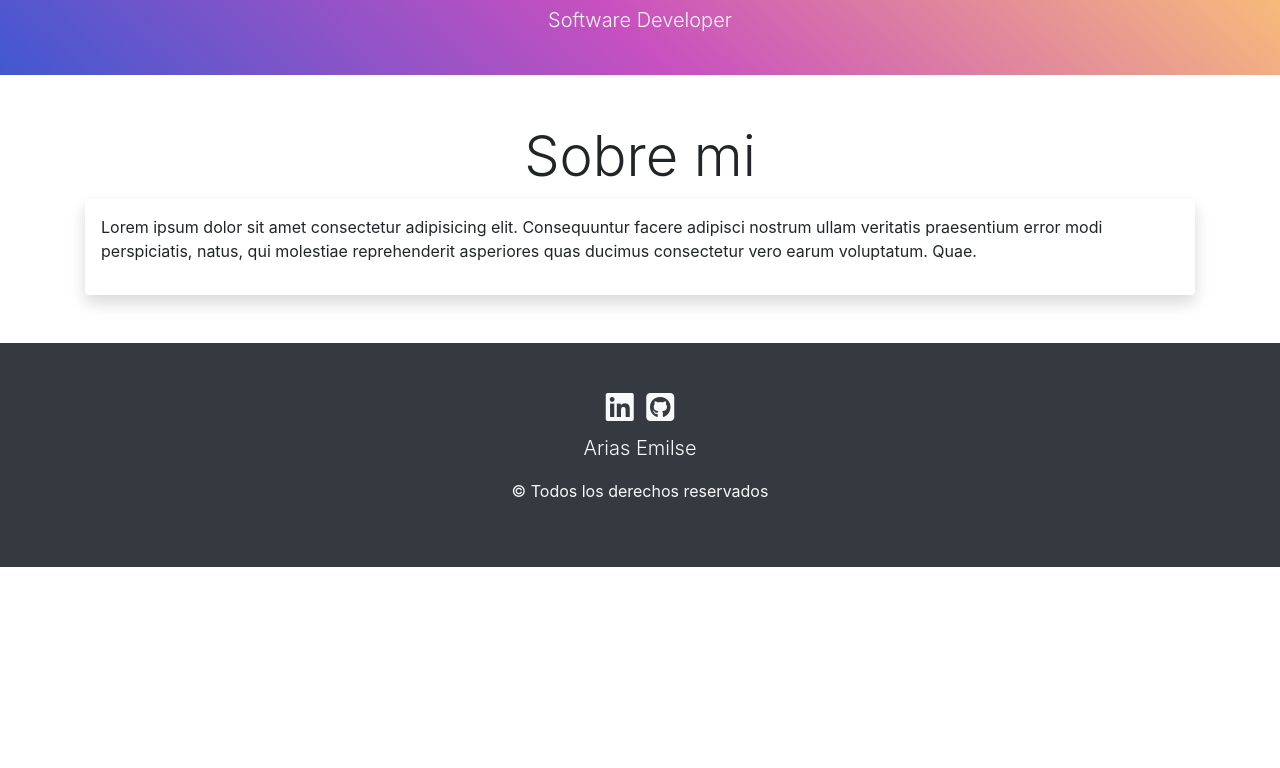
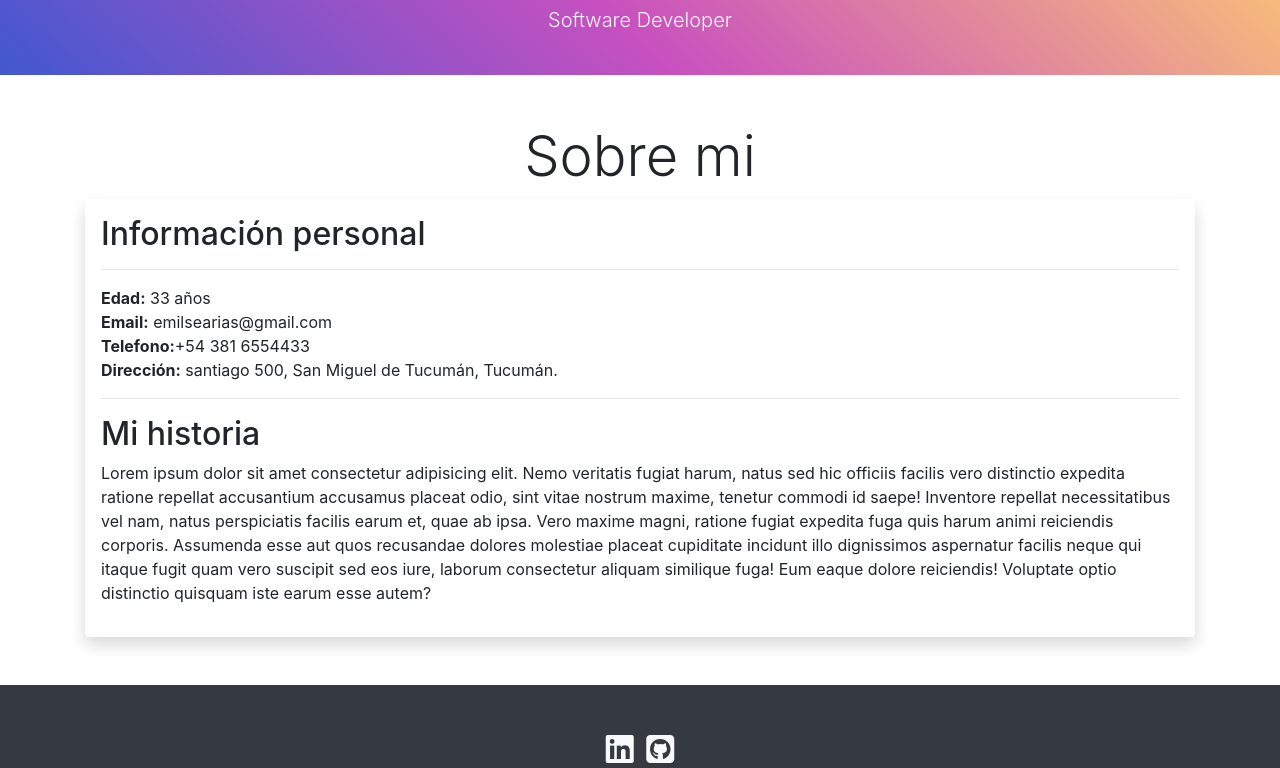
Before and after one commit to earias08/cv5a, a plain HTML site: page index.html in a window 1280 px wide. Shown: the part 161-929 px from the top of the page. Before the commit the page ends 800 px from the top, so only its background shows below. Drawn offline with nearby package versions, Linux system fonts and the light colour scheme.

Commit message:
agregamos informacion personal a la seccion sobre mi

```diff
--- a/index.html
+++ b/index.html
@@ -10,8 +10,11 @@
       integrity="sha384-TX8t27EcRE3e/ihU7zmQxVncDAy5uIKz4rEkgIXeMed4M0jlfIDPvg6uqKI2xXr2"
       crossorigin="anonymous"
     />
-    <script src="https://kit.fontawesome.com/22e9f862aa.js" crossorigin="anonymous"></script>
-    <link rel="stylesheet" href="css/style.css">
+    <script
+      src="https://kit.fontawesome.com/22e9f862aa.js"
+      crossorigin="anonymous"
+    ></script>
+    <link rel="stylesheet" href="css/style.css" />
     <title>CV Arias Emilse</title>
   </head>
   <body>
@@ -19,13 +22,18 @@
       <nav class="navbar navbar-expand-lg bg-dark navbar-dark">
         <div class="container">
           <a href="index.html" class="navbar-brand">Arias Emilse</a>
-                <button class="navbar-toggler" type="button" data-toggle="collapse" data-target="#navbarMenu">
+          <button
+            class="navbar-toggler"
+            type="button"
+            data-toggle="collapse"
+            data-target="#navbarMenu"
+          >
             <span class="navbar-toggler-icon"></span>
           </button>
           <div class="collapse navbar-collapse" id="navbarMenu">
             <ul class="navbar-nav ml-auto">
               <li class="nav-item">
-                            <a href="#" class="nav-link">Sobre mi</a>
+                <a href="#sobreMi" class="nav-link">Sobre mi</a>
               </li>
               <li class="nav-item">
                 <a href="#" class="nav-link">Experiencia laboral</a>
@@ -46,21 +54,62 @@
     </header>
     <main>
       <section class="fondo py-4 text-center text-light">
-            <img src="img/octocat-girl.jpg" alt="avatar github" class="avatar mb-3">
+        <img
+          src="img/octocat-girl.jpg"
+          alt="avatar github"
+          class="avatar mb-3"
+        />
         <h2>Arias Emilse</h2>
         <p class="lead">Software Developer</p>
       </section>
       <section class="container my-5">
+        <section id="sobreMi">
           <h1 class="text-center display-4">Sobre mi</h1>
           <article class="shadow p-3 rounded">
-                <p>Lorem ipsum dolor sit amet consectetur adipisicing elit. Consequuntur facere adipisci nostrum ullam veritatis praesentium error modi perspiciatis, natus, qui molestiae reprehenderit asperiores quas ducimus consectetur vero earum voluptatum. Quae.</p>
+            <h2>Información personal</h2>
+            <hr />
+            <ul class="list-unstyled">
+              <li><span class="font-weight-bold">Edad:</span> 33 años</li>
+              <li>
+                <span class="font-weight-bold">Email:</span>
+                emilsearias@gmail.com
+              </li>
+              <li>
+                <span class="font-weight-bold">Telefono:</span>+54 381 6554433
+              </li>
+              <li>
+                <span class="font-weight-bold">Dirección:</span> santiago 500,
+                San Miguel de Tucumán, Tucumán.
+              </li>
+            </ul>
+            <hr />
+            <h2>Mi historia</h2>
+            <p>
+              Lorem ipsum dolor sit amet consectetur adipisicing elit. Nemo
+              veritatis fugiat harum, natus sed hic officiis facilis vero
+              distinctio expedita ratione repellat accusantium accusamus placeat
+              odio, sint vitae nostrum maxime, tenetur commodi id saepe!
+              Inventore repellat necessitatibus vel nam, natus perspiciatis
+              facilis earum et, quae ab ipsa. Vero maxime magni, ratione fugiat
+              expedita fuga quis harum animi reiciendis corporis. Assumenda esse
+              aut quos recusandae dolores molestiae placeat cupiditate incidunt
+              illo dignissimos aspernatur facilis neque qui itaque fugit quam
+              vero suscipit sed eos iure, laborum consectetur aliquam similique
+              fuga! Eum eaque dolore reiciendis! Voluptate optio distinctio
+              quisquam iste earum esse autem?
+            </p>
           </article>
+        </section>
       </section>
     </main>
     <footer class="bg-dark text-light text-center py-5">
       <div class="container">
-            <a href="#" class="text-light"><i class="fab fa-linkedin fa-2x mr-2"></i></a>
-            <a href="#" class="text-light"><i class="fab fa-github-square fa-2x"></i></a>
+        <a href="#" class="text-light"
+          ><i class="fab fa-linkedin fa-2x mr-2"></i
+        ></a>
+        <a href="#" class="text-light"
+          ><i class="fab fa-github-square fa-2x"></i
+        ></a>
         <p class="lead mt-2">Arias Emilse</p>
         <p>&copy; Todos los derechos reservados</p>
       </div>
```
Also changed, not shown: css/style.css (line endings or trailing spaces). Lines whose indentation alone changed are shown as unchanged.
